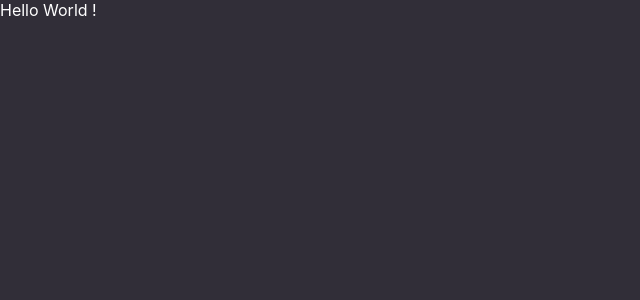
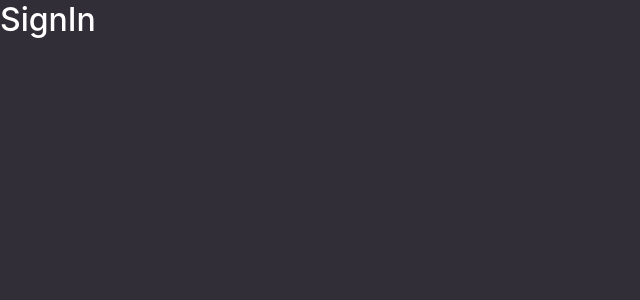
Before and after one commit to tiohs/GoBarber, a React (Create React App) app in the folder Nivel 3/Gobarber/front/: page / in a window 1280 px wide. Shown: the top 300 px of the page, without its empty margins (0-640 px from the left). Built offline with nearby package versions, Linux system fonts and the light colour scheme.

Commit message:
init router

```diff
--- a/Nivel 3/Gobarber/front/src/App.tsx
+++ b/Nivel 3/Gobarber/front/src/App.tsx
@@ -1,10 +1,11 @@
 import React from 'react';
 
 import GlobalStyle from './styles/global';
+import Sign from './seignin';
 
 const App: React.FC = () => (
   <>
-    <div>Hello World !</div>
+    <Sign />
     <GlobalStyle />
   </>
 );
--- /dev/null
+++ b/Nivel 3/Gobarber/front/src/seignin/index.tsx
@@ -0,0 +1,6 @@
+import { Sign } from 'crypto';
+import React from 'react';
+
+const SignIn: React.FC = () => <h1>SignIn</h1>;
+
+export default SignIn;
```
